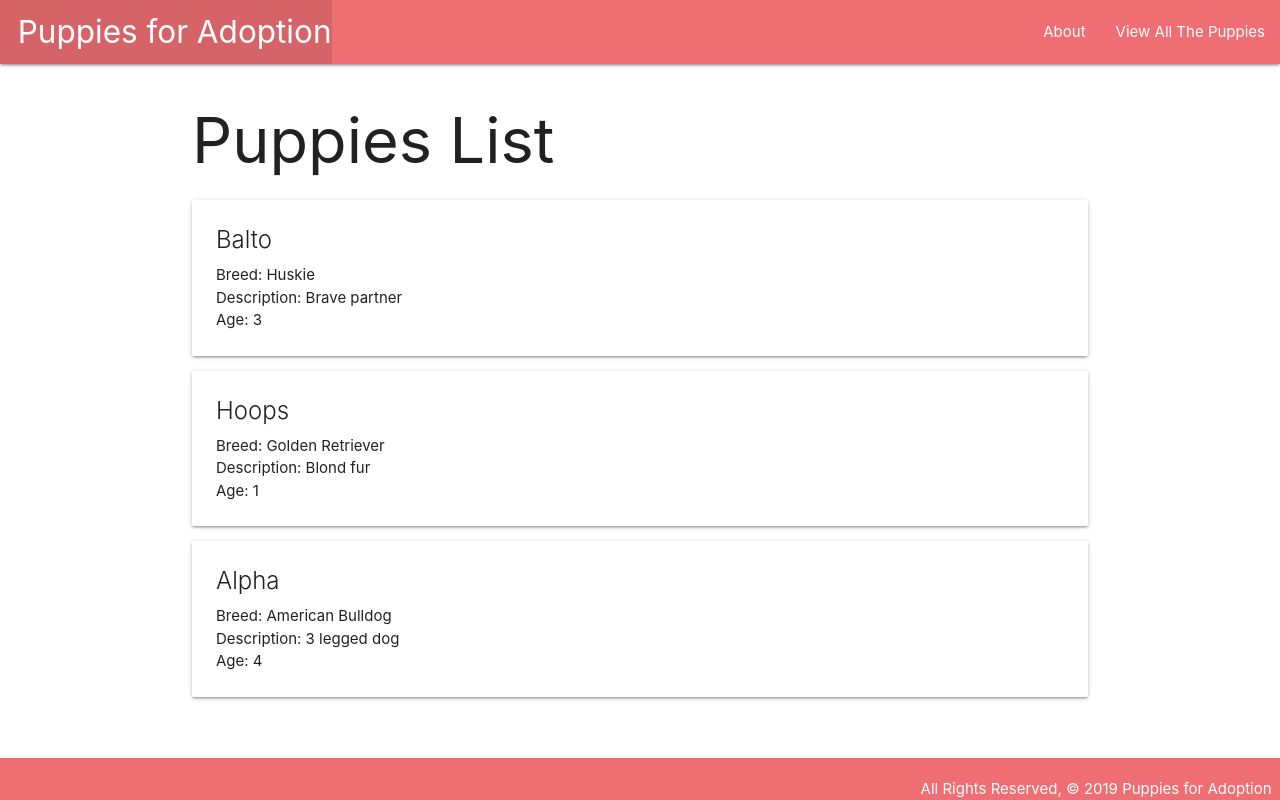
After one commit to michaelcodes23/django_python, a Django app: page /puppies/ in a window 1280 px wide. The commit adds this page. Run offline with Django 3.2, Linux system fonts and the light colour scheme.

Commit message:
Committing completed homework

```diff
--- a/puppyadoption/main_app/static/css/style.css
+++ b/puppyadoption/main_app/static/css/style.css
@@ -2,6 +2,7 @@ body{
     display: flex;
     min-height: 100vh;
     flex-direction: column;
+
 }
 
 main {
--- a/puppyadoption/main_app/templates/base.html
+++ b/puppyadoption/main_app/templates/base.html
@@ -5,7 +5,7 @@
     <meta charset="UTF-8">
     <meta http-equiv="X-UA-Compatible" content="IE=edge">
     <meta name="viewport" content="width=device-width, initial-scale=1.0">
-    <title>Cat Collector</title>
+    <title>Puppies for Adoption</title>
     <link rel="stylesheet" href="https://cdnjs.cloudflare.com/ajax/libs/materialize/1.0.0/css/materialize.min.css">
     <link rel="stylesheet" type="text/css" href="{% static 'css/style.css' %}">
 </head>
--- /dev/null
+++ b/puppyadoption/main_app/templates/puppies/index.html
@@ -0,0 +1,18 @@
+{% extends 'base.html' %}
+{% block content %}
+<h1>Puppies List</h1>
+{% for puppy in puppies %}
+    <div class="card">
+        <div class="card-content">
+            <span class = "card-title">{{ puppy.name }}</span>
+            <p>Breed: {{ puppy.breed }}</p>
+            <p>Description: {{ puppy.description }}</p>
+            {% if puppy.age > 0 %}
+            <p>Age: {{ puppy.age }}</p>
+            {% else %}
+            <p>Age: Puppy</p>
+            {% endif %}
+        </div>
+    </div>
+{% endfor %}
+{% endblock %}
--- a/puppyadoption/main_app/views.py
+++ b/puppyadoption/main_app/views.py
@@ -11,7 +11,7 @@ def about(request):
     return render(request, 'about.html')
 
 def puppies_index(request):
-    return render(request, 'puppies/index.html',{'cats': cats})
+    return render(request, 'puppies/index.html',{'puppies': puppies})
 
 class Puppies:
     def __init__(self, name, breed, description, age):
@@ -20,8 +20,8 @@ class Puppies:
         self.description = description
         self.age = age
 
-cats = [
-    Puppies('Balto', 'Huskie', 'foul little demon', 3),
-    Puppies('Hoops', 'Golden Retriever', 'diluted tortoise shell', 1),
-    Puppies('Alpha', 'American Bulldog', '3 legged cat', 4)
+puppies = [
+    Puppies('Balto', 'Huskie', 'Brave partner', 3),
+    Puppies('Hoops', 'Golden Retriever', 'Blond fur', 1),
+    Puppies('Alpha', 'American Bulldog', '3 legged dog', 4)
 ]
```
